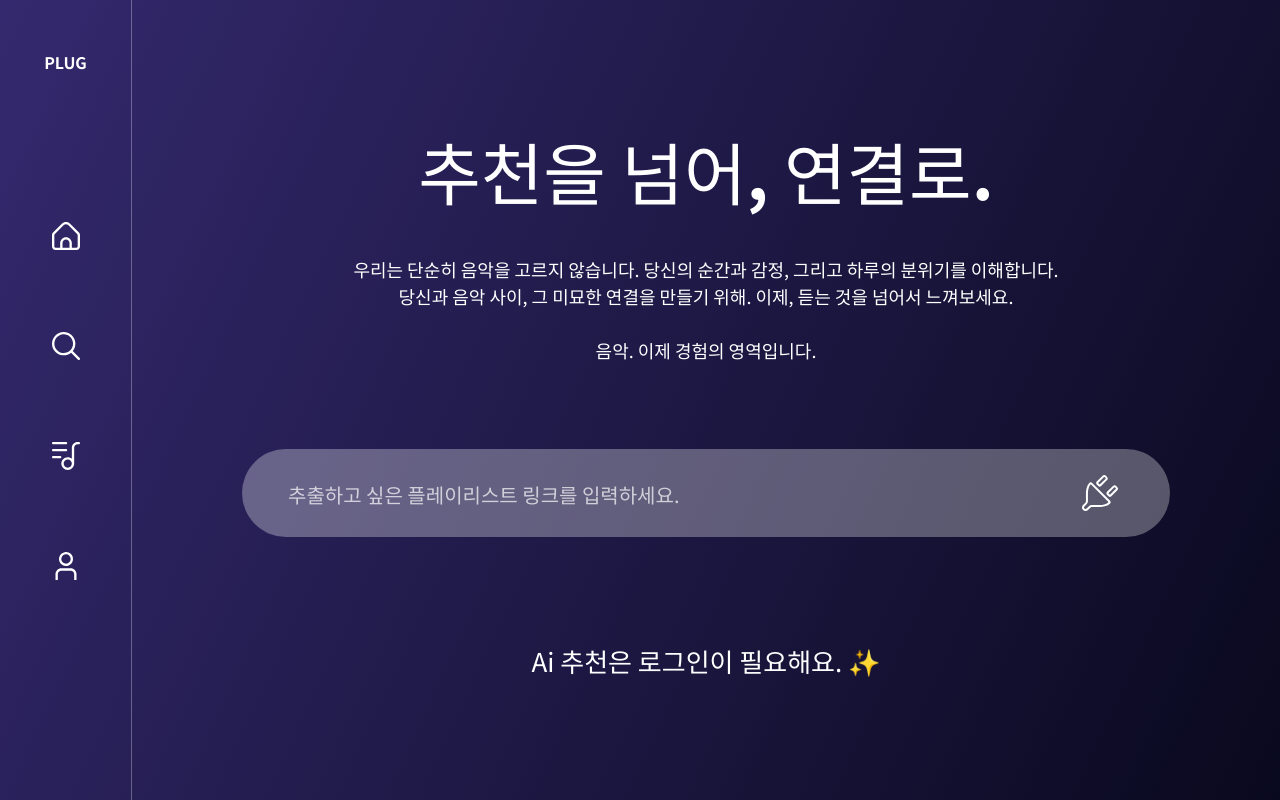
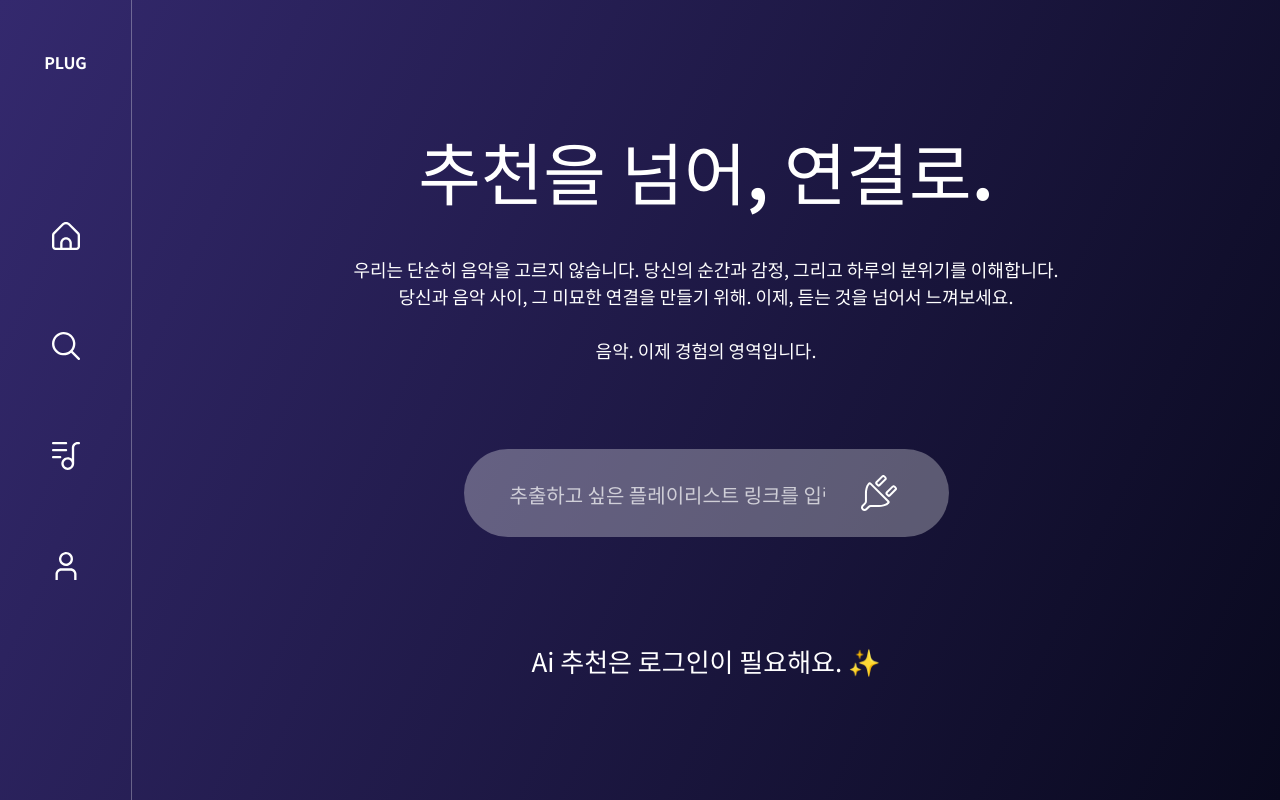
Before and after one commit to FRONT-END-BOOTCAMP-PULS-4/Jackpot_Plug, a Next.js app: page / in a window 1280 px wide. Built offline with nearby package versions, Linux system fonts and the light colour scheme.

Commit message:
feat: 추출 인풋 form 변경

```diff
--- a/app/(anon)/components/VideoExtractor.tsx
+++ b/app/(anon)/components/VideoExtractor.tsx
@@ -1,13 +1,14 @@
-import { getVideoId } from "@/utils/getYoutubeId";
+import { FormEvent, useState } from "react";
+import { NextResponse } from "next/server";
+import { useRouter } from "next/navigation";
+
 import { IconBtn } from "@/app/components/button/Buttons";
 import SearchInput from "@/app/components/input/SearchInput";
+import RouteModal from "@/app/components/modal/RouteModal";
 
-import { useState } from "react";
 import { useToast } from "@/hooks/useToast";
-import { NextResponse } from "next/server";
 import useModal from "@/hooks/useModal";
-import { useRouter } from "next/navigation";
-import RouteModal from "@/app/components/modal/RouteModal";
+import { getVideoId } from "@/utils/getYoutubeId";
 
 interface VideoExtractorProps {
   defaultUrl?: string;
@@ -22,7 +23,9 @@ export default function VideoExtractor({
   const [videoUrl, setVideoUrl] = useState(defaultUrl !== "" ? defaultUrl : ""); // 유튜브 영상 URL
   const [modalMessage, setModalMessage] = useState("모달 메세지"); // 모달 메시지
 
-  const handleExtract = async () => {
+  const handleExtract = async (e: FormEvent) => {
+    e.preventDefault();
+
     const videoId = getVideoId({ url: videoUrl, showToast });
     if (!videoId) return;
 
@@ -54,12 +57,14 @@ export default function VideoExtractor({
 
   return (
     <>
-      <SearchInput
-        placeholder="추출하고 싶은 플레이리스트 링크를 입력하세요."
-        value={videoUrl}
-        onChange={(e) => setVideoUrl(e.target.value)}
-        buttonIcon={<IconBtn icon="plug" size="xl" onClick={handleExtract} />}
-      />
+      <form onSubmit={handleExtract}>
+        <SearchInput
+          placeholder="추출하고 싶은 플레이리스트 링크를 입력하세요."
+          value={videoUrl}
+          onChange={(e) => setVideoUrl(e.target.value)}
+          buttonIcon={<IconBtn icon="plug" size="xl" type="submit" />}
+        />
+      </form>
       <RouteModal
         isOpen={routeModal.isOpen}
         onClose={routeModal.close}
```
